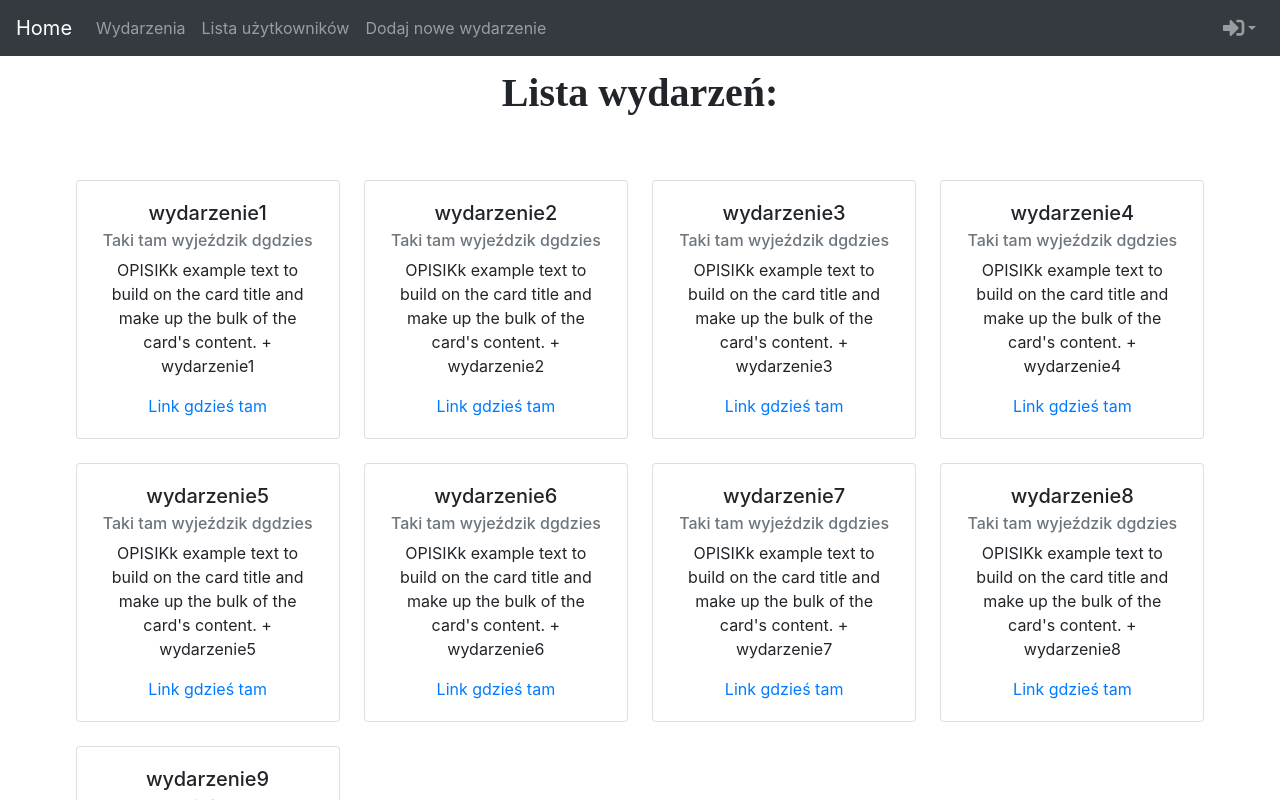
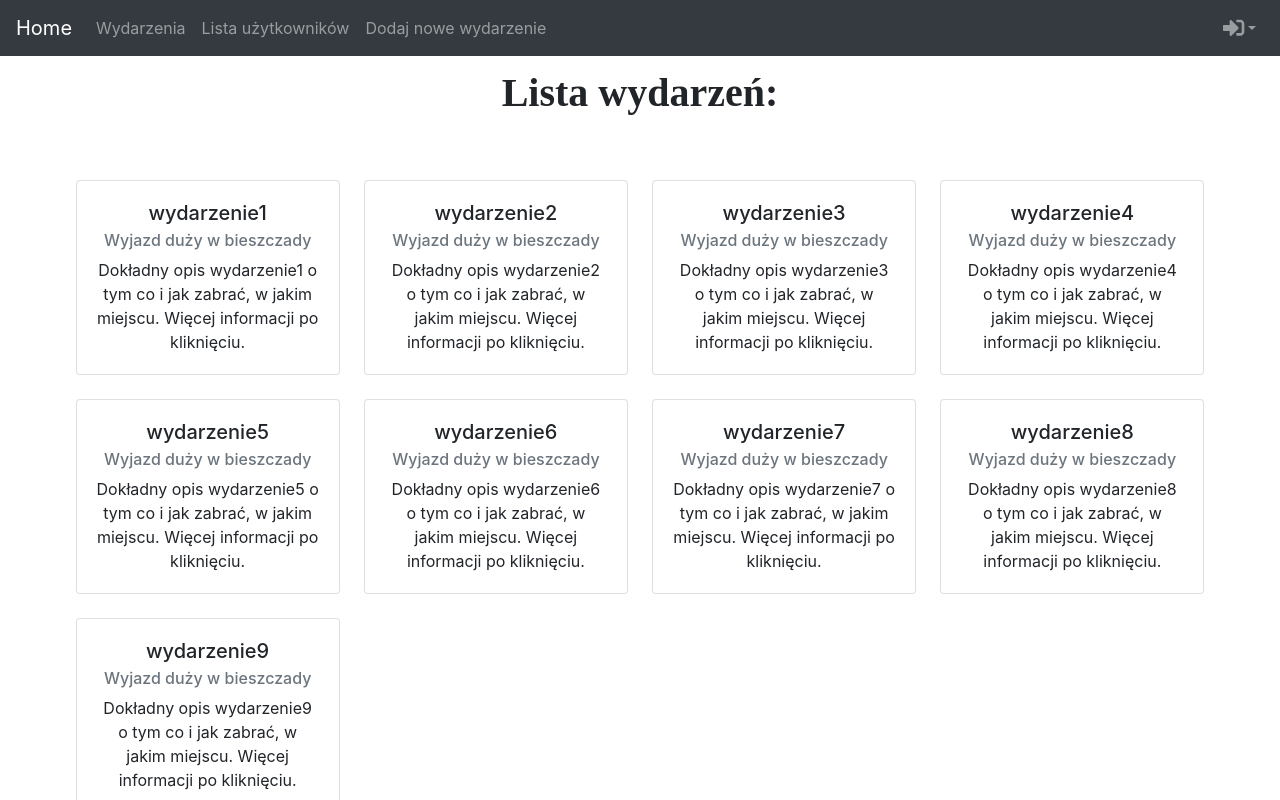
Before and after one commit to kubwosz/event-support-app-frontside, a React (Create React App) app in the folder event-support-app/: page /events in a window 1280 px wide. Shown: the top 800 px of the page. Built offline with nearby package versions, Linux system fonts and the light colour scheme.

Commit message:
changed description in event list

```diff
--- a/event-support-app/src/components/events_list/index.jsx
+++ b/event-support-app/src/components/events_list/index.jsx
@@ -44,13 +44,12 @@ class EventsList extends React.Component {
         <Card.Body>
           <Card.Title>{event}</Card.Title>
           <Card.Subtitle className="mb-2 text-muted">
-            Taki tam wyjeździk dgdzies
+            Wyjazd duży w bieszczady
           </Card.Subtitle>
           <Card.Text>
-            OPISIKk example text to build on the card title and make up the bulk
-            of the card's content. + {event}
+            Dokładny opis {event} o tym co i jak zabrać, w jakim miejscu. Więcej
+            informacji po kliknięciu.
           </Card.Text>
-          <Card.Link href="#">Link gdzieś tam</Card.Link>
         </Card.Body>
       </Card>
     );
--- a/event-support-app/src/components/members_list/style.css
+++ b/event-support-app/src/components/members_list/style.css
@@ -17,6 +17,7 @@
 #Members{
     grid-column: 1;
     margin: auto;
+    margin-top: 5%;
     width: 30rem;
 }
 
```
